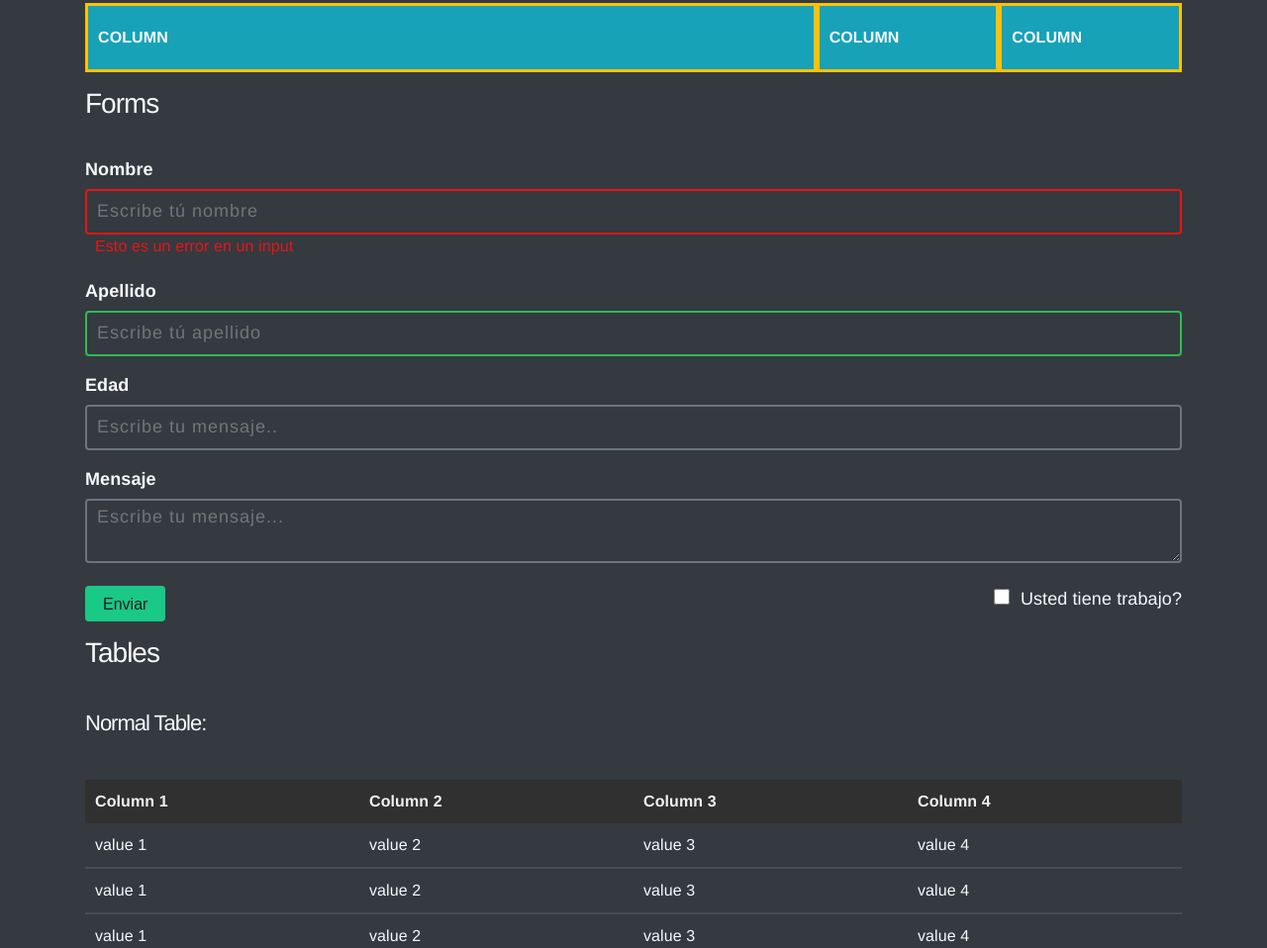
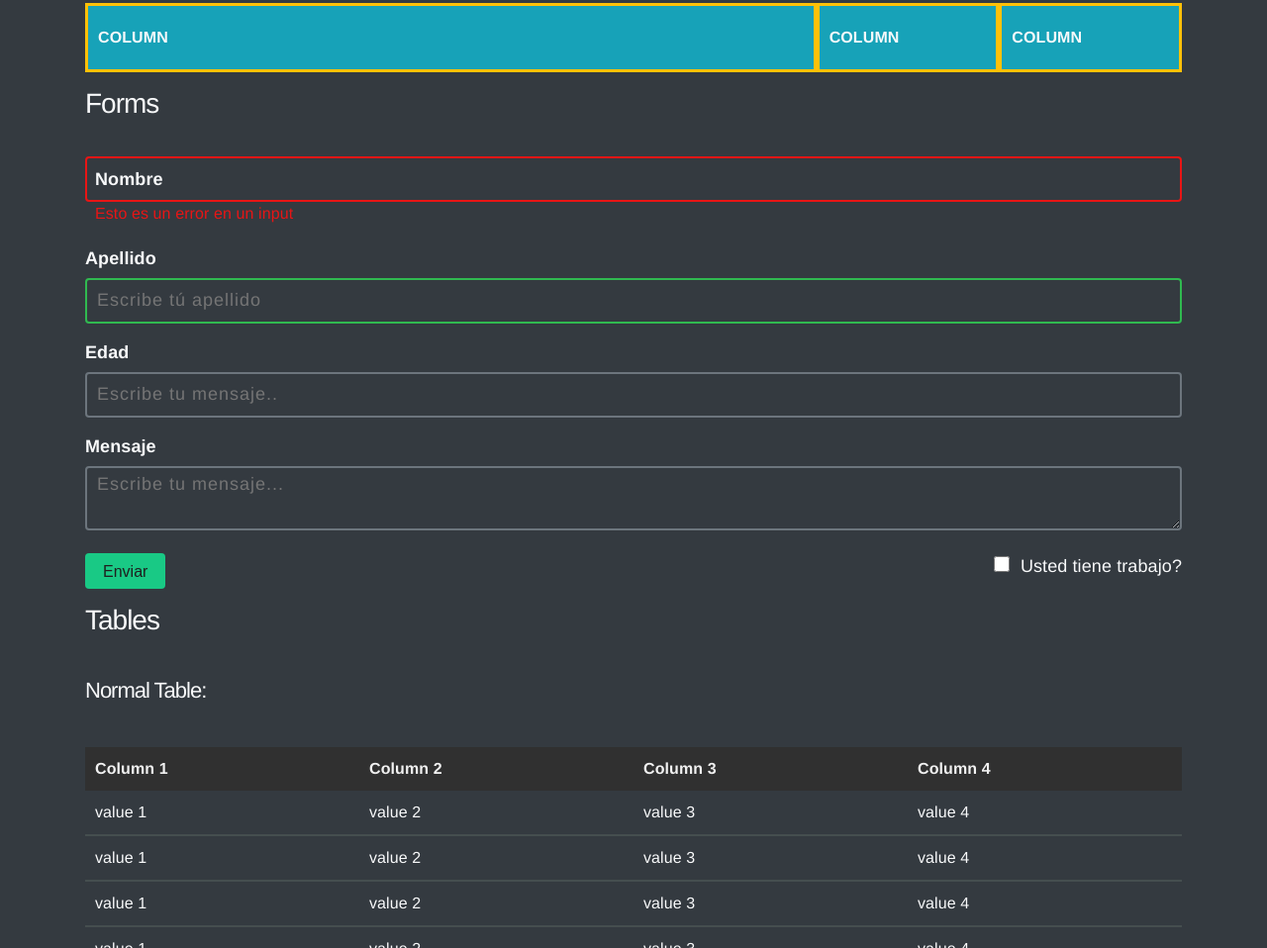
Before and after one commit to Zaserafin/simplicity-css, a website: page index.html in a window 1280 px wide. Shown: the part 3508-4466 px from the top of the page at 99% size. Drawn offline with nearby package versions, Linux system fonts and the light colour scheme; files that its build step writes are made by us from their sources.

Commit message:
feat: implements floating label styles

```diff
--- a/index.html
+++ b/index.html
@@ -375,6 +375,7 @@
       <section>
         <form action="javascript: void(0)">
           <fieldset>
+            <div class="floating-label">
               <label for="nameField">Nombre</label>
               <input
                 class="invalid"
@@ -383,6 +384,7 @@
                 placeholder="Escribe tú nombre"
               />
               <span class="error">Esto es un error en un input</span>
+            </div>
 
             <label for="lastNameField">Apellido</label>
             <input
--- a/src/_forms.scss
+++ b/src/_forms.scss
@@ -108,3 +108,28 @@ input[type="radio"] {
   height: #{$checkbox-size};
   margin: auto 0;
 }
+
+.floating-label {
+  position: relative;
+  margin: 0;
+  padding: 0;
+
+  label {
+    position: absolute;
+    top: 1rem;
+    left: 1rem;
+    transition:
+      top 200ms ease,
+      font-size 200ms ease;
+  }
+
+  input::placeholder {
+    color: transparent;
+  }
+
+  &:has(input:focus) label,
+  &:has(input:not(:placeholder-shown)) label {
+    font-size: 1.4rem;
+    top: -2rem;
+  }
+}
```
Lines whose indentation alone changed are shown as unchanged.
